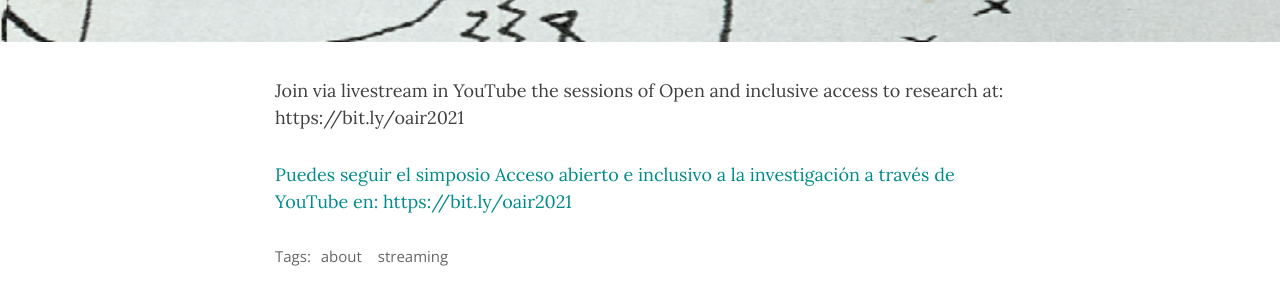
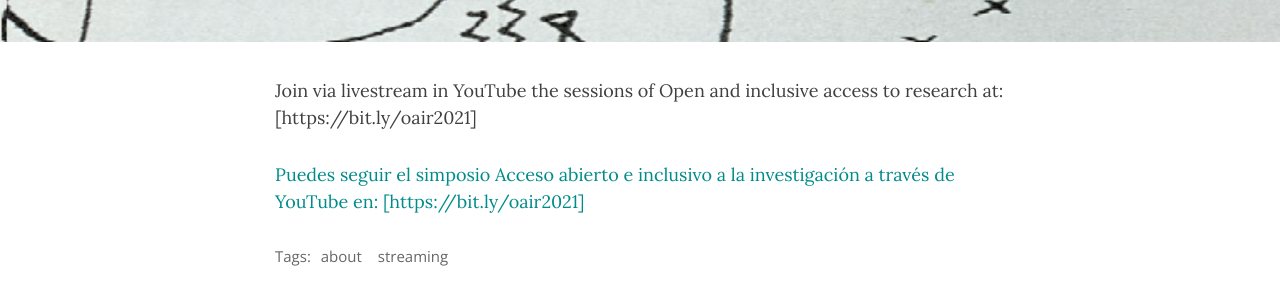
Before and after one commit to caedmon5/OIAR, a Jekyll site: the page built from _posts/2021-11-05-YouTube-streaming.md, in a window 1280 px wide and 1216 px high. Shown: the part 497-793 px from the top of the window. Built offline with Jekyll 4.4.1, drawn with Linux system fonts in a browser that asks for light colours; nearby versions of some CDN libraries; comment, search, counter and statistics services are not loaded.

Commit message:
link added

```diff
--- a/_posts/2021-11-05-YouTube-streaming.md
+++ b/_posts/2021-11-05-YouTube-streaming.md
@@ -8,6 +8,6 @@ share-img: /assets/img/path.jpg
 tags: [about, streaming]
 ---
 
-Join via livestream in YouTube the sessions of Open and inclusive access to research at: https://bit.ly/oair2021
+Join via livestream in YouTube the sessions of Open and inclusive access to research at: [https://bit.ly/oair2021]
 
-<span style="color: DarkCyan;">Puedes seguir el simposio Acceso abierto e inclusivo a la investigación a través de YouTube en: https://bit.ly/oair2021</span>
+<span style="color: DarkCyan;">Puedes seguir el simposio Acceso abierto e inclusivo a la investigación a través de YouTube en: [https://bit.ly/oair2021]</span>
```
